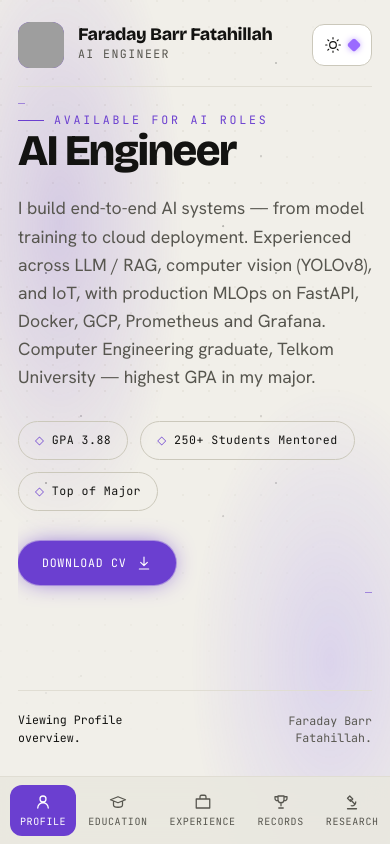
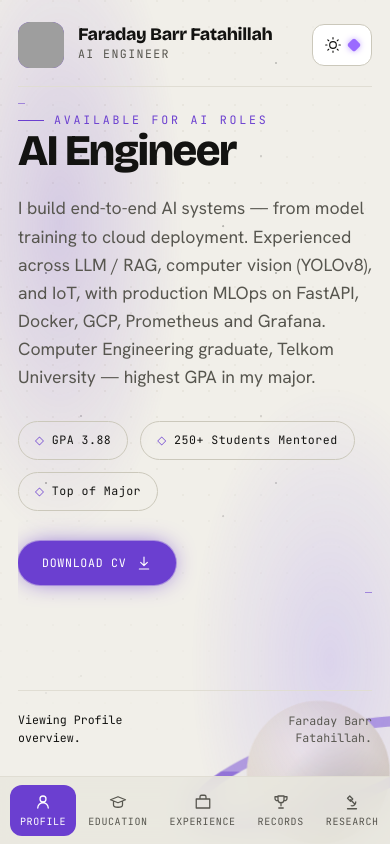
Before and after one commit to FaradayB/portofolio, a React (Vite) app: page / in a window 390 px wide. Built offline with nearby package versions, Linux system fonts and the light colour scheme; grey boxes are pictures that could not be loaded.

Commit message:
added planet

```diff
--- a/src/App.tsx
+++ b/src/App.tsx
@@ -2,6 +2,7 @@ import { useState } from "react";
 import Header from "./components/Header";
 import Footer from "./components/Footer";
 import ArcWheelNav from "./components/ArcWheelNav";
+import Planet from "./components/Planet";
 import { sections, SectionId } from "./data/sections";
 import Profile from "./sections/Profile";
 import Education from "./sections/Education";
@@ -44,7 +45,9 @@ export default function App() {
   }
 
   return (
-    <div className="shell">
+    <>
+      <Planet />
+      <div className="shell">
       <Header />
       <div className="layout">
         <ArcWheelNav active={active} onSelect={setActive} />
@@ -67,6 +70,7 @@ export default function App() {
         </main>
       </div>
       <Footer hint={meta.hint} />
-    </div>
+      </div>
+    </>
   );
 }
--- /dev/null
+++ b/src/components/Planet.tsx
@@ -0,0 +1,82 @@
+/**
+ * Decorative celestial body in the bottom-right corner, anchored partially
+ * off-screen and fixed BEHIND all content. Dark theme shows a cratered moon;
+ * light theme shows a ringed planet (Saturn). Both are rendered and CSS reveals
+ * the one matching the active <html data-theme>. The rim-light / ring are
+ * tinted with the active energy color via `stroke: var(--accent)` in CSS.
+ * Non-interactive (pointer-events: none) — never touches readability.
+ */
+export default function Planet() {
+  return (
+    <div className="planet-field" aria-hidden="true">
+      {/* Moon — dark theme */}
+      <svg className="planet planet-moon" viewBox="0 0 300 300" fill="none">
+        <defs>
+          <radialGradient id="moonBody" cx="36%" cy="32%" r="80%">
+            <stop offset="0%" stopColor="#26262f" />
+            <stop offset="55%" stopColor="#15151b" />
+            <stop offset="100%" stopColor="#0b0b11" />
+          </radialGradient>
+          <filter id="moonGlow" x="-40%" y="-40%" width="180%" height="180%">
+            <feGaussianBlur stdDeviation="4" />
+          </filter>
+        </defs>
+        <circle cx="150" cy="150" r="135" fill="url(#moonBody)" />
+        {/* craters — faint, just enough to read as a moon */}
+        <circle cx="112" cy="118" r="13" fill="#000" opacity="0.18" />
+        <circle cx="188" cy="158" r="20" fill="#000" opacity="0.16" />
+        <circle cx="132" cy="200" r="10" fill="#000" opacity="0.18" />
+        <circle cx="205" cy="206" r="7" fill="#000" opacity="0.16" />
+        {/* energy-color rim-light on the edge facing the nebula (upper-left) */}
+        <path
+          className="planet-rim"
+          d="M150 15 A135 135 0 0 0 15 150"
+          strokeWidth="3"
+          strokeLinecap="round"
+          opacity="0.55"
+          filter="url(#moonGlow)"
+        />
+      </svg>
+
+      {/* Ringed planet — light theme */}
+      <svg className="planet planet-saturn" viewBox="0 0 360 300" fill="none">
+        <defs>
+          <radialGradient id="saturnBody" cx="38%" cy="33%" r="80%">
+            <stop offset="0%" stopColor="#f6f1e6" />
+            <stop offset="60%" stopColor="#e4ddcb" />
+            <stop offset="100%" stopColor="#cdc3ad" />
+          </radialGradient>
+          <radialGradient id="saturnShade" cx="64%" cy="70%" r="60%">
+            <stop offset="0%" stopColor="#000" stopOpacity="0.16" />
+            <stop offset="70%" stopColor="#000" stopOpacity="0" />
+          </radialGradient>
+          {/* lower half of the canvas — reveals the ring's near side over the body */}
+          <clipPath id="ringFront">
+            <rect x="0" y="150" width="360" height="160" />
+          </clipPath>
+        </defs>
+        {/* ring — full ellipse (its far side is then covered by the body) */}
+        <ellipse
+          className="planet-ring"
+          cx="180" cy="150" rx="165" ry="46"
+          transform="rotate(-18 180 150)"
+          strokeWidth="13"
+          opacity="0.5"
+        />
+        {/* planet body */}
+        <circle cx="180" cy="150" r="92" fill="url(#saturnBody)" />
+        <circle cx="180" cy="150" r="92" fill="url(#saturnShade)" />
+        {/* ring — near side, drawn over the body */}
+        <g clipPath="url(#ringFront)">
+          <ellipse
+            className="planet-ring"
+            cx="180" cy="150" rx="165" ry="46"
+            transform="rotate(-18 180 150)"
+            strokeWidth="13"
+            opacity="0.5"
+          />
+        </g>
+      </svg>
+    </div>
+  );
+}
--- a/src/styles/cv.css
+++ b/src/styles/cv.css
@@ -871,3 +871,35 @@ a { color: inherit; }
 @media (max-width: 540px) {
   .theme-menu-label { display: none; }   /* keep the small-screen topbar uncrowded */
 }
+
+/* =========================================================================
+   Corner celestial body — moon (dark) / ringed planet (light), behind content
+   ========================================================================= */
+.planet-field {
+  position: fixed;
+  z-index: 0;                 /* behind .shell (z-index: 1), above the void */
+  right: clamp(-200px, -7vw, -70px);
+  bottom: clamp(-200px, -7vw, -70px);
+  width: clamp(280px, 38vw, 540px);
+  height: clamp(280px, 38vw, 540px);
+  pointer-events: none;
+  opacity: 0.92;
+  animation: planetDrift 60s var(--ease) infinite alternate;
+}
+@keyframes planetDrift {
+  from { transform: translate3d(0, 0, 0) rotate(0deg); }
+  to   { transform: translate3d(-1.6%, -1.6%, 0) rotate(1.4deg); }
+}
+.planet { display: block; width: 100%; height: 100%; }
+/* energy-tinted rim-light / ring follow the active accent */
+.planet-rim { stroke: var(--accent); fill: none; }
+.planet-ring { stroke: var(--accent); fill: none; }
+
+/* swap shape by theme: moon in dark, ringed planet in light */
+.planet-saturn { display: none; }
+:root[data-theme="light"] .planet-moon { display: none; }
+:root[data-theme="light"] .planet-saturn { display: block; }
+
+@media (prefers-reduced-motion: reduce) {
+  .planet-field { animation: none; }
+}
```
